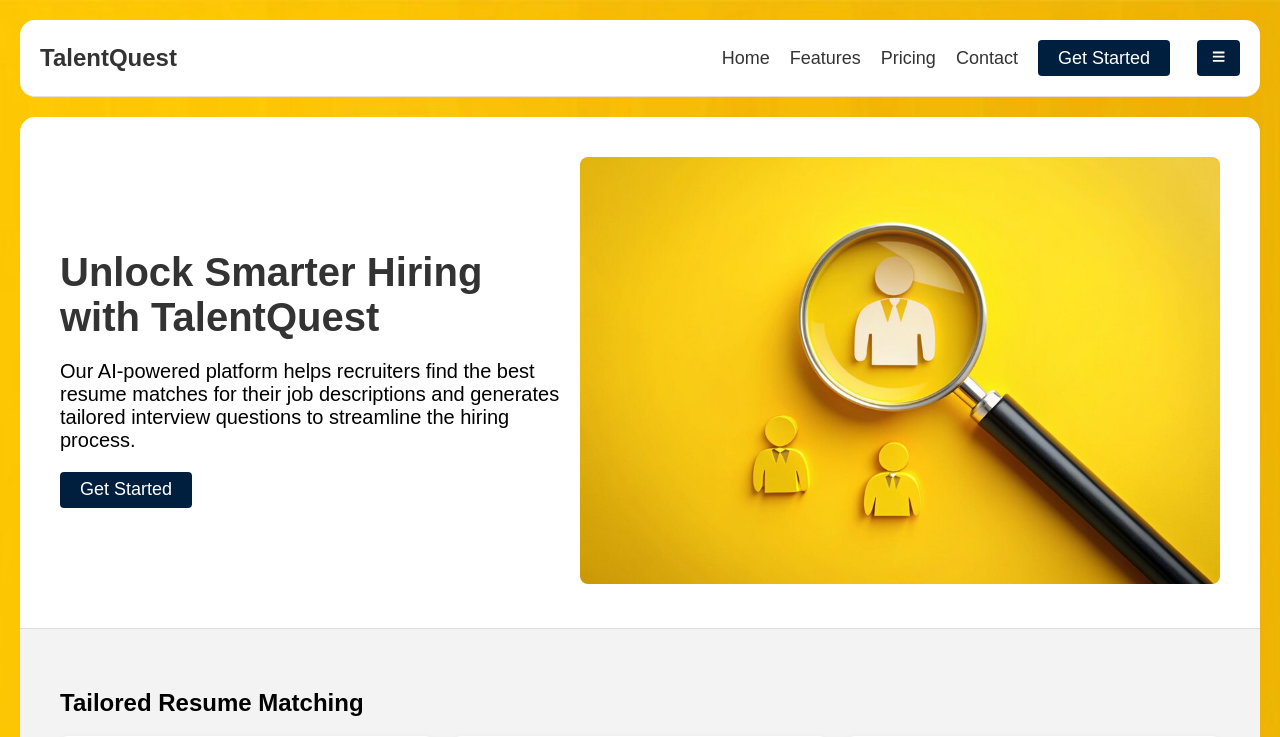
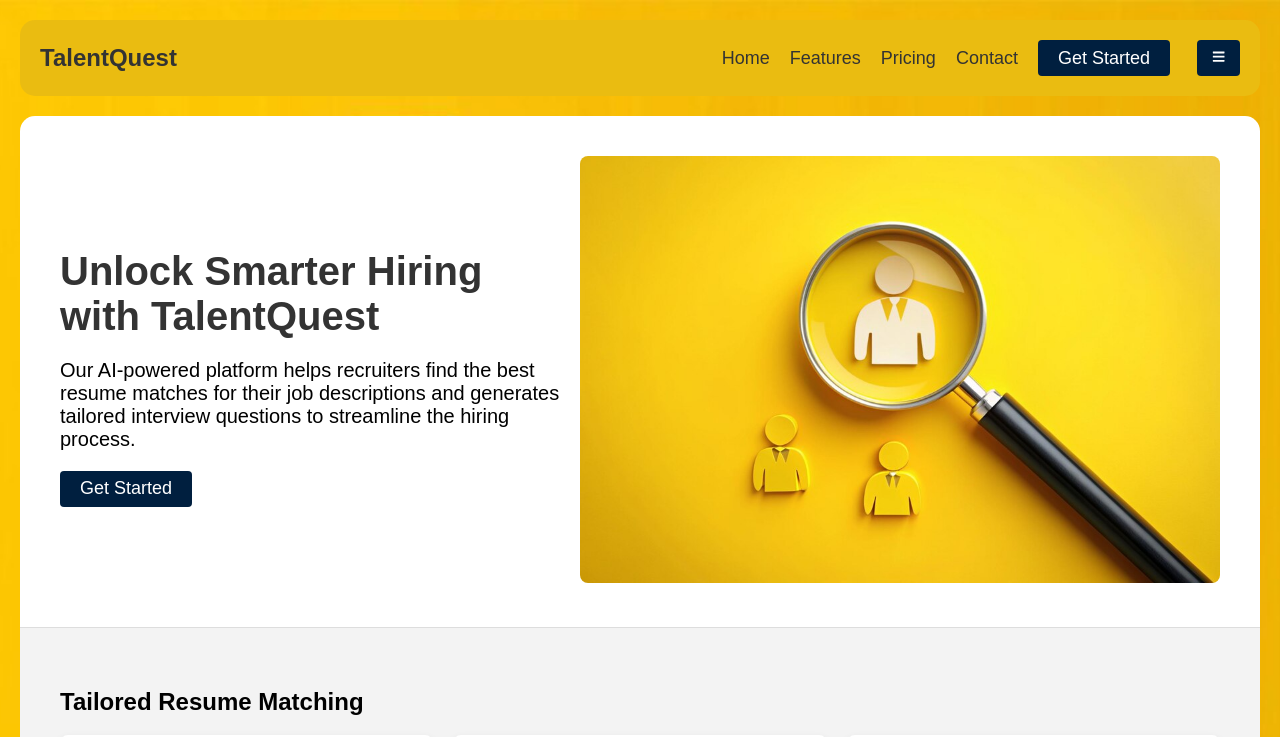
Before and after one commit to ZakariaBenlamkadam/Nlp-recrutement, a React (Create React App) app in the folder client/: page / in a window 1280 px wide. Shown: the top 737 px of the page. Built offline with nearby package versions, Linux system fonts and the light colour scheme.

Commit message:
change header color

```diff
--- a/client/src/components/Layout.css
+++ b/client/src/components/Layout.css
@@ -158,8 +158,7 @@
     justify-content: space-between;
     align-items: center;
     position: relative;
-    background-color: #ffffff;
-    border-bottom: 1px solid #e7dfdf;
+    background: linear-gradient(90deg, #eabc11, #eabc11);
   }
 
   /* Align the logo to the left */
```
